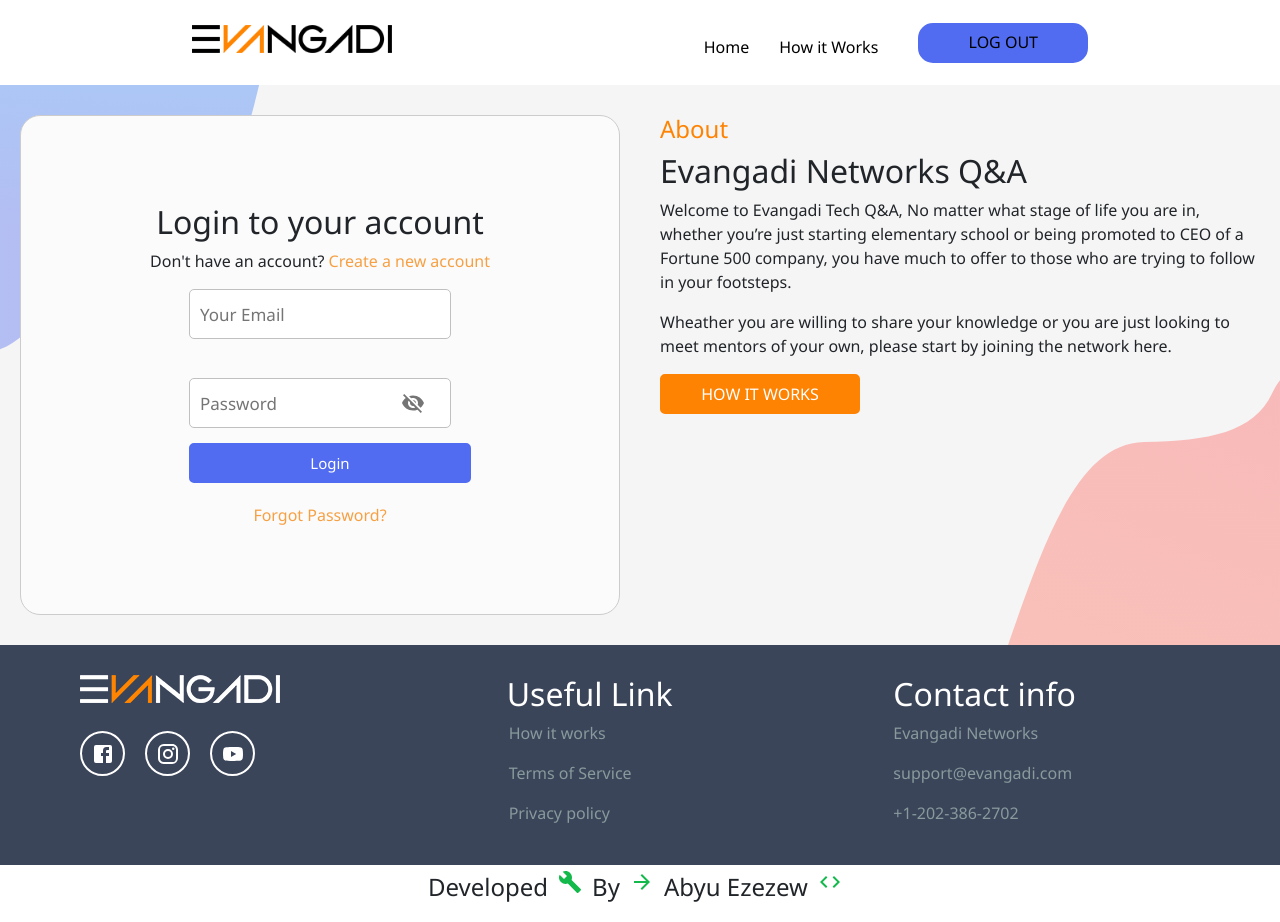
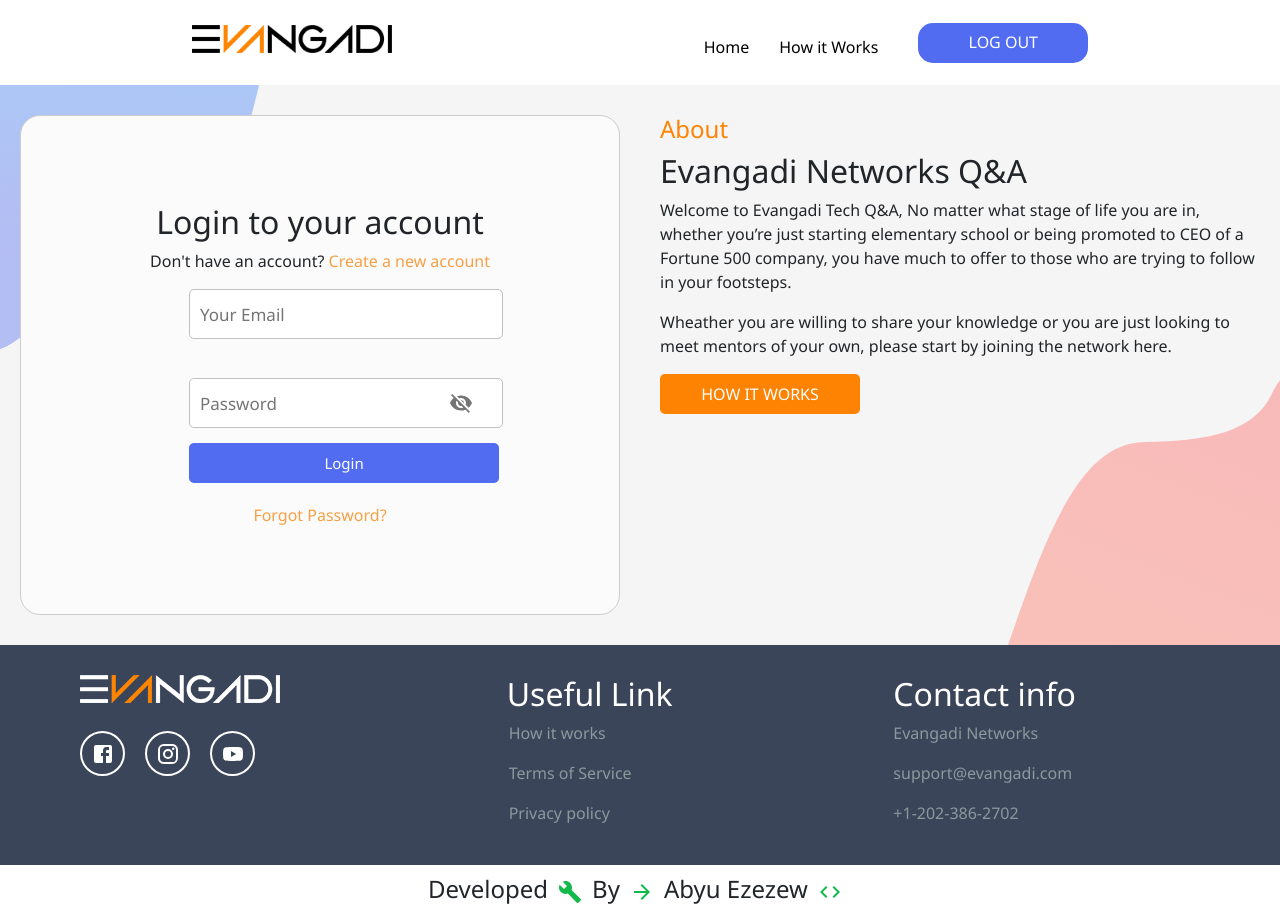
Before and after one commit to abyu301/evangadi_forem, a React (Create React App) app in the folder client/: page /login in a window 1280 px wide. Built offline with nearby package versions, Linux system fonts and the light colour scheme.

Commit message:
server deploy

```diff
--- a/client/src/API/axiosConfig.js
+++ b/client/src/API/axiosConfig.js
@@ -1,9 +1,9 @@
 import axios from 'axios';
 
 const axiosBase = axios.create({
-    baseURL: 'http://localhost:5500/api/'
+    // baseURL: 'http://localhost:5500/api/'
 
-    // baseURL: 'https://evangadi-forem-backend-3.onrender.com'
+    baseURL: 'https://evangadi-forem-api-deploy.onrender.com/'
     });
 
 export default axiosBase;
--- a/client/src/Components/Answer/Answer.jsx
+++ b/client/src/Components/Answer/Answer.jsx
@@ -122,7 +122,7 @@ return (
             {question && (
                 <div className={classes.publicQuestion_wrapper}>
                     <h2>Answer The Question</h2>
-                    <Link to={`/question/${questionid}`}><p>Go back to Question Page</p></Link>
+                    <Link to={`/`}><p>Go back to Question Page</p></Link>
                     <form onSubmit={postAnswerSubmit}>
                         <div className={classes.reactQuill_wrapper}>
                             <ReactQuill
--- a/client/src/Components/AskQuestions/AskQuestions.jsx
+++ b/client/src/Components/AskQuestions/AskQuestions.jsx
@@ -13,7 +13,7 @@ function AskQuestions() {
   const { setQuestions } = useContext(AppState);
   const questionDom = useRef(null);
   const questionDescriptionDom = useRef(null);
-  const [editorContent, setEditorContent] = useState('');
+  // const [editorContent, setEditorContent] = useState('');
   const navigate = useNavigate();
 
   useEffect(() => {
@@ -40,6 +40,7 @@ function AskQuestions() {
     }
 
     const questionValue = questionDom.current.value;
+    const questionDescriptionValue = questionDescriptionDom.current.value;
 
     if (!questionValue) {
         alert("Please provide your question");
@@ -52,7 +53,7 @@ function AskQuestions() {
             'questions/add-questions',
             {
                 question: questionValue,
-                questionDescription: editorContent,
+                questionDescription: questionDescriptionValue,
             },
             {
                 headers: {
@@ -99,11 +100,14 @@ function AskQuestions() {
         <h2>Ask a public question</h2>
         <Link to={"/"}><p>Go to Question Page</p></Link>
         <form onSubmit={postQuestionSubmit}>
-          <input type="text" placeholder='Question Title' ref={questionDom} />
+          <input
+            type="text"
+            placeholder='Question Title'
+            ref={questionDom} />
           <div className={classes.reactQuill_wrapper}>
             <ReactQuill
-              value={editorContent}
-              onChange={setEditorContent}
+              // value={editorContent}
+              // onChange={setEditorContent}
               placeholder="Question Description..."
               type="text"
               ref={questionDescriptionDom}
--- a/client/src/pages/Footer/Footer.module.css
+++ b/client/src/pages/Footer/Footer.module.css
@@ -71,14 +71,13 @@
     color:rgb(136,154,156);
 }
 .footer_abyu {
-    margin: 0;
     display: flex;
     align-items: center;
     justify-content: center;
 }
 .footer_abyu p {
     color: rgb(19, 185, 75);
-    padding: 0 10px;
+    margin: 10px 10px;
 }
 @media only screen and (max-width: 768px){
     /* footer */
--- a/client/src/pages/Header/Header.module.css
+++ b/client/src/pages/Header/Header.module.css
@@ -54,7 +54,7 @@
     background-color: rgb(254,131,3);
     border: 2px solid rgb(254,131,3);
 }
-.header_signin_wrapper button a{
+.header_signin_wrapper button p{
     color: white;
     text-decoration: none;
 }
@@ -111,19 +111,20 @@
     }
     .dropdown_content a {
         color: black;
-        padding: 12px 16px;
+        margin: 22px 36px;
         text-decoration: none;
         display: block;
     }
-    .dropdown_content a button {
+    .dropdown_content button {
         width: 170px;
         height: 40px;
         background-color: rgb(81,108,240);
         border-radius: 5px;
         border: 2px solid rgb(81,108,240);
         text-align: center;
+        margin: 0 36px;
     }
-    .dropdown_content a button:hover {
+    .dropdown_content button:hover {
         background-color: rgb(254,131,3);
         border: 2px solid rgb(254,131,3);
     }
--- a/client/src/pages/Login/Login.module.css
+++ b/client/src/pages/Login/Login.module.css
@@ -6,7 +6,7 @@
     width: auto;
 }
 .login_page_wrapper {
-    width: auto;
+    width: 100%;
     height: 500px;
     display: flex;
     flex-direction: column;
@@ -30,18 +30,18 @@
     height: 50px;
     margin-bottom: 15px;
     padding-left: 10px;
-    width: 100%;
+    min-width: 120%;
 }
 .visibilityIcon {
     display: flex;
-    left: 80%;
+    left: 100%;
     top: -20px;
     transform: translateY(-50%);
 }
 .login_login_wrapper {
     display: flex;
     align-items: center;
-    width: 100%;
+    width: 110%;
 }
 .login_login_wrapper button {
     width: 100%;
```
Also changed, not shown: client/src/pages/Header/Header.jsx (+4 -4 lines).
